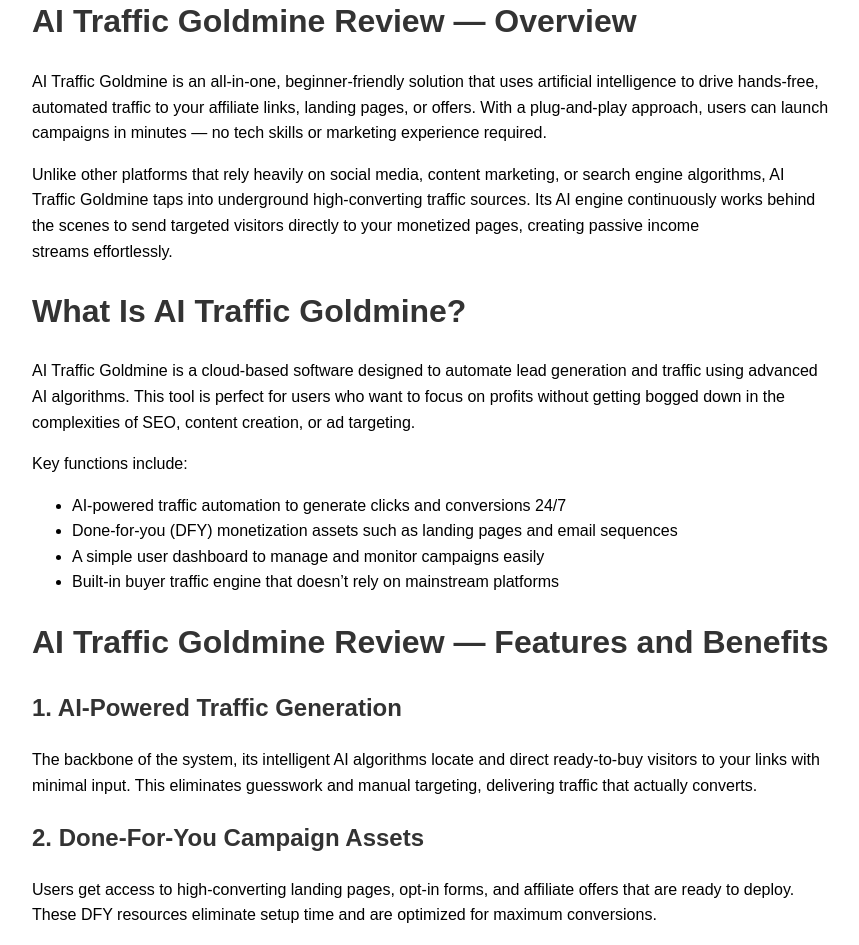
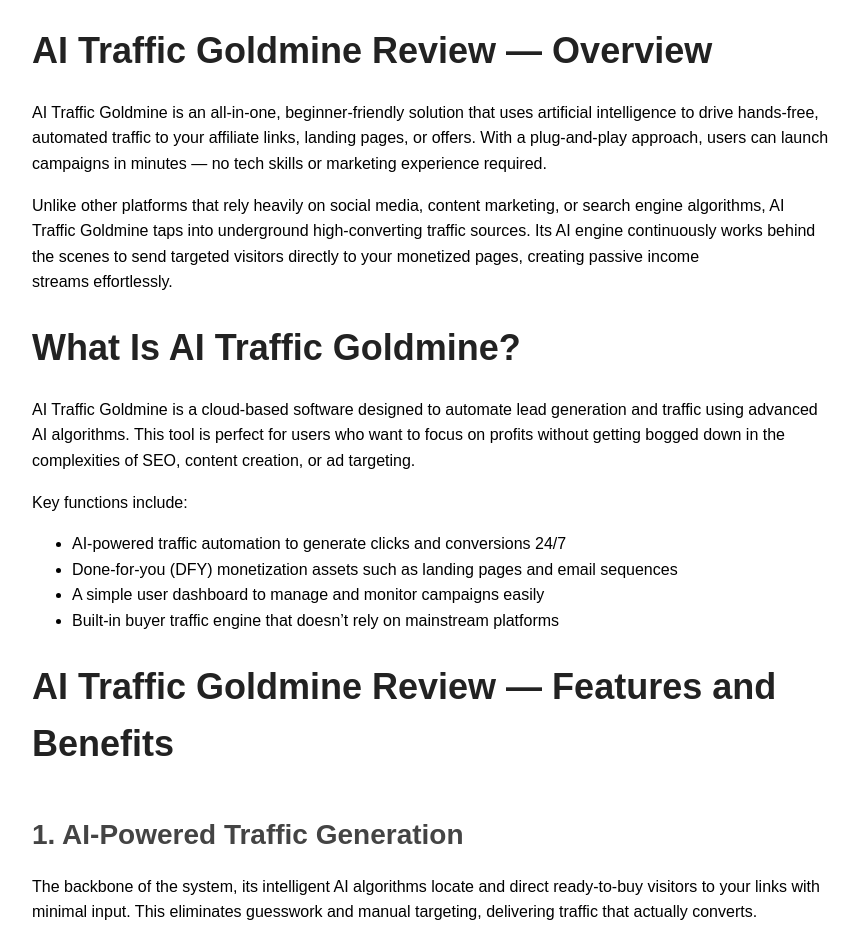
Before and after one commit to WinnyNguyenn/winnynguyenn.github.io, a plain HTML site: page posts/ai-traffic-goldmine.html in a window 1280 px wide. Shown: the part 458-1403 px from the top of the page, without its empty margins (208-1067 px from the left). Drawn offline with Linux system fonts and the light colour scheme.

Commit message:
Update styles.css

```diff
--- a/styles.css
+++ b/styles.css
@@ -1,6 +1,18 @@
 
 body { font-family: Arial, sans-serif; max-width: 800px; margin: auto; padding: 20px; line-height: 1.6; }
-h1, h2 { color: #333; }
+h1 {
+  font-size: 36px;
+  color: #222;
+  margin-bottom: 20px;
+}
+
+h2 {
+  font-size: 28px;
+  color: #444;
+  margin-top: 40px;
+  margin-bottom: 15px;
+}
+
 a { color: #007acc; text-decoration: none; }
 .article-title { font-size: 24px; margin: 10px 0; display: block; }
 .article-meta { color: #777; font-size: 14px; margin-bottom: 10px; }
```
